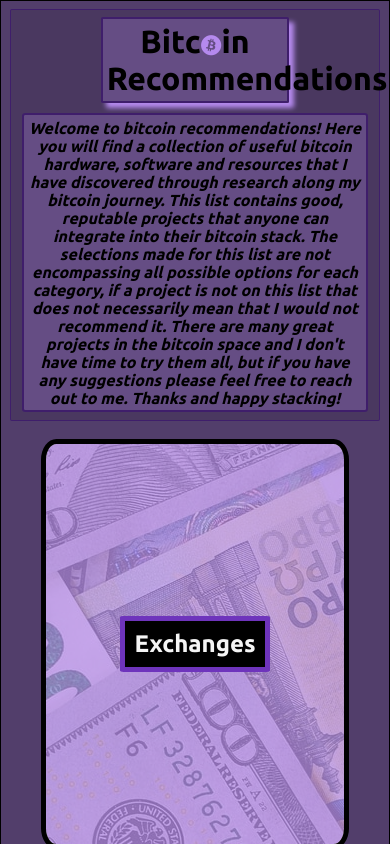
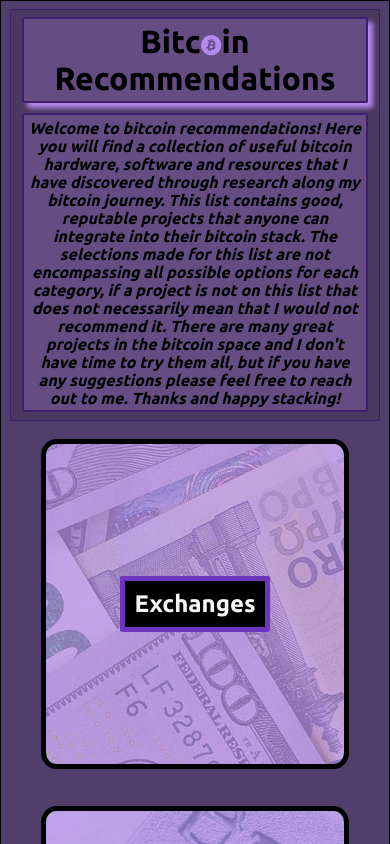
Before and after one commit to secondl1ght-projects/bitcoinrecommend, a React (Create React App) app: page / in a window 390 px wide. Shown: the top 844 px of the page. Built offline with nearby package versions, Linux system fonts and the light colour scheme.

Commit message:
Fix media query order

```diff
--- a/src/App.css
+++ b/src/App.css
@@ -209,6 +209,16 @@
   color: #523E6B;
 }
 
+@media only screen and (max-width: 1350px) {
+  h1 {
+    width: 50%;
+  }
+
+  .cardintro, .cardclick {
+    height: 25rem;
+  }
+}
+
 @media only screen and (max-width: 770px) {
   h1 {
     width: 95%;
@@ -235,13 +245,3 @@
     padding: 2%;
   }
 }
-
-@media only screen and (max-width: 1350px) {
-  h1 {
-    width: 50%;
-  }
-
-  .cardintro, .cardclick {
-    height: 25rem;
-  }
-}
```
